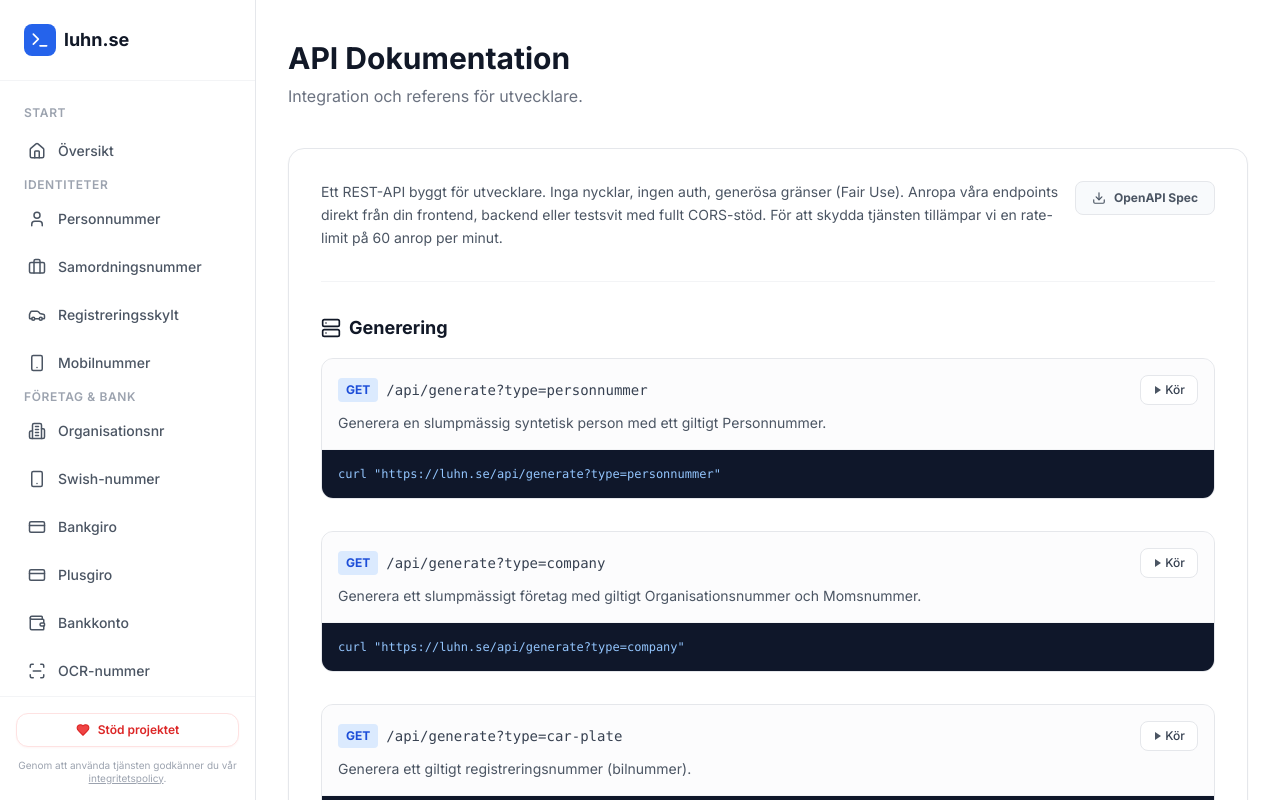
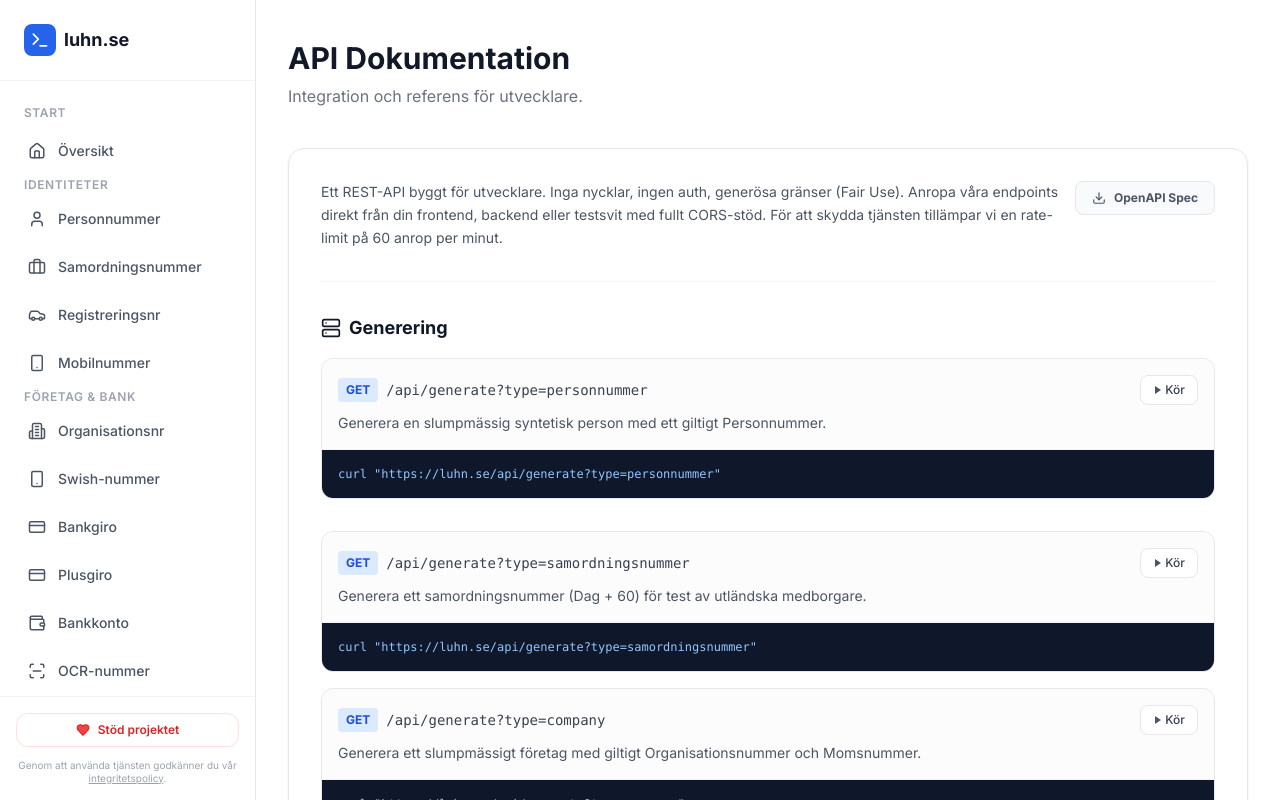
Before and after one commit to andreasgmg/luhnv2, a Next.js app: page /api-docs in a window 1280 px wide. Built offline with nearby package versions, Linux system fonts and the light colour scheme.

Commit message:
shit fuckk

```diff
--- a/src/app/api/validate/[type]/route.ts
+++ b/src/app/api/validate/[type]/route.ts
@@ -28,6 +28,7 @@ const VALIDATORS: Record<string, ValidatorFn> = {
     plusgiro: validatePlusgiro,
     pg: validatePlusgiro,
     'car-plate': validateCarPlate,
+    'license-plate': validateCarPlate,
     bilnummer: validateCarPlate,
     swish: validateSwish
 };
--- a/src/app/validator/[type]/page.tsx
+++ b/src/app/validator/[type]/page.tsx
@@ -8,7 +8,7 @@ export async function generateMetadata({ params }: { params: { type: string } })
     bankgiro: 'Validera Bankgiro',
     plusgiro: 'Validera Plusgiro',
     bankkonto: 'Validera Bankkonto',
-    adress: 'Validera Postnummer & Adress'
+    postnummer: 'Validera Postnummer & Adress'
   };
 
   return {
--- a/src/components/ApiDocs.tsx
+++ b/src/components/ApiDocs.tsx
@@ -19,14 +19,24 @@ export default function ApiDocs() {
         <h3 className="text-lg font-bold text-gray-900 mb-4 flex items-center">
             <Server size={20} className="mr-2" />Generering
         </h3>
-        <EndpointExample method="GET" url="/api/generate?type=personnummer" desc="Generera en slumpmässig syntetisk person med ett giltigt Personnummer." />
-        <EndpointExample method="GET" url="/api/generate?type=company" desc="Generera ett slumpmässigt företag med giltigt Organisationsnummer och Momsnummer." />
-        <EndpointExample method="GET" url="/api/generate?type=car-plate" desc="Generera ett giltigt registreringsnummer (bilnummer)." />
-        <EndpointExample method="GET" url="/api/generate?type=personnummer&count=5" desc="Batch-generering: Hämta 5 personnummer i en lista." />
-        <EndpointExample method="GET" url="/api/generate?type=personnummer&minYear=1990&maxYear=2000" desc="Filtrera: Hämta personnummer för personer födda mellan 1990 och 2000." />
 
-        <div className="mt-4 p-4 bg-gray-50 rounded-lg text-sm text-left">
-            <strong>Typer:</strong> <code>personnummer</code>, <code>samordningsnummer</code>, <code>company</code>, <code>bankgiro</code>, <code>bank_account</code>, <code>ocr</code>, <code>plusgiro</code>, <code>car-plate</code>, <code>swish</code>, <code>mobile</code>.
+        <div className="space-y-4">
+            <EndpointExample method="GET" url="/api/generate?type=personnummer" desc="Generera en slumpmässig syntetisk person med ett giltigt Personnummer." />
+            <EndpointExample method="GET" url="/api/generate?type=samordningsnummer" desc="Generera ett samordningsnummer (Dag + 60) för test av utländska medborgare." />
+            <EndpointExample method="GET" url="/api/generate?type=company" desc="Generera ett slumpmässigt företag med giltigt Organisationsnummer och Momsnummer." />
+            <EndpointExample method="GET" url="/api/generate?type=bankgiro" desc="Generera ett giltigt Bankgiro från testserien (998-xxxx)." />
+            <EndpointExample method="GET" url="/api/generate?type=plusgiro" desc="Generera ett giltigt Plusgiro-nummer." />
+            <EndpointExample method="GET" url="/api/generate?type=bank_account" desc="Generera ett giltigt bankkonto med clearingnummer (för slumpvald bank)." />
+            <EndpointExample method="GET" url="/api/generate?type=ocr" desc="Generera ett OCR-referensnummer med Luhn-kontroll." />
+            <EndpointExample method="GET" url="/api/generate?type=car-plate" desc="Generera ett giltigt registreringsnummer (MLB-serien)." />
+            <EndpointExample method="GET" url="/api/generate?type=swish" desc="Generera ett giltigt Swish-nummer för företag (123-serien)." />
+            <EndpointExample method="GET" url="/api/generate?type=mobile" desc="Generera ett säkert mobilnummer för test (PTS-serien)." />
+        </div>
+
+        <h4 className="text-md font-bold text-gray-900 mt-8 mb-2">Avancerad Generering</h4>
+        <div className="space-y-4">
+            <EndpointExample method="GET" url="/api/generate?type=personnummer&count=5" desc="Batch-generering: Hämta 5 personnummer i en lista." />
+            <EndpointExample method="GET" url="/api/generate?type=personnummer&minYear=1990&maxYear=2000&gender=female" desc="Filtrera: Kvinna född 1990-2000." />
         </div>
 
         <hr className="my-8 border-gray-100"/>
@@ -34,10 +44,16 @@ export default function ApiDocs() {
         <h3 className="text-lg font-bold text-gray-900 mb-4 flex items-center">
             <ShieldCheck size={20} className="mr-2" />Validering
         </h3>
-        <p className="text-sm text-gray-500 mb-4">Använd våra RESTful endpoints för att validera data.</p>
-        <EndpointExample method="GET" url="/api/validate/personnummer?id=199001011234" desc="Validera ett Personnummer (Längd, Luhn, Datum)." />
-        <EndpointExample method="GET" url="/api/validate/bank-account?clearing=8105&account=123456789" desc="Validera ett Bankkonto (Clearing + Kontonummer)." />
-        <EndpointExample method="GET" url="/api/validate/car-plate?id=ABC123" desc="Validera ett Registreringsnummer (Gammalt eller nytt format)." />
+        <p className="text-sm text-gray-500 mb-4">Använd våra RESTful endpoints för att validera data och få detaljerad info.</p>
+
+        <div className="space-y-4">
+            <EndpointExample method="GET" url="/api/validate/personnummer?id=199001011234" desc="Validera ett Personnummer (Längd, Luhn, Datum)." />
+            <EndpointExample method="GET" url="/api/validate/organisation?id=556000-4615" desc="Validera ett Organisationsnummer." />
+            <EndpointExample method="GET" url="/api/validate/bank-account?clearing=8105&account=123456789" desc="Validera ett Bankkonto mot bankens regler." />
+            <EndpointExample method="GET" url="/api/validate/postnummer?zip=11122&city=Stockholm" desc="Validera att ett postnummer finns och (valfritt) matchar en ort." />
+            <EndpointExample method="GET" url="/api/validate/car-plate?id=MLB123" desc="Validera ett Registreringsnummer." />
+            <EndpointExample method="GET" url="/api/validate/swish?id=1231234567" desc="Validera ett Swish-nummer." />
+        </div>
       </div>
     </div>
   );
--- a/src/components/Generator.tsx
+++ b/src/components/Generator.tsx
@@ -1,9 +1,9 @@
 'use client';
-import React, { useState } from 'react';
+import React, { useState, useEffect, useCallback, useRef } from 'react';
 import useSWR from 'swr';
 import { motion, AnimatePresence } from 'framer-motion';
 import { Toaster, toast } from 'sonner';
-import { Identity, Person, Company, BankAccount, Bankgiro, Plusgiro, OCR, CarPlate, SwishNumber, MobileNumber } from '../lib/data-provider';
+import { Identity, Person, Company, BankAccount, Bankgiro, Plusgiro, OCR, LicensePlate, SwishNumber, MobileNumber } from '../lib/data-provider';
 import CodeBlock from './ui/CodeBlock';
 import DotGridBackground from './ui/DotGridBackground';
 import { Download, FileJson, FileSpreadsheet, FileCode, Filter, X } from 'lucide-react';
@@ -12,9 +12,14 @@ interface GeneratorProps {
   type: string;
 }
 
+// Fetcher function for SWR with better error handling
 const fetcher = async (url: string) => {
   const res = await fetch(url);
-  if (!res.ok) throw new Error('Kunde inte hämta data');
+  if (!res.ok) {
+    const errorData = await res.json().catch(() => ({}));
+    // Throw an error with the server message if available
+    throw new Error(errorData.error || errorData.message || 'Kunde inte hämta data');
+  }
   return res.json();
 };
 
@@ -44,8 +49,8 @@ export default function Generator({ type }: GeneratorProps) {
         if (gender !== 'any') params.set('gender', gender);
 
         const currentYear = new Date().getFullYear();
-        if (minAge) params.set('maxYear', (currentYear - parseInt(minAge)).toString()); // Min ålder = Max födelseår
-        if (maxAge) params.set('minYear', (currentYear - parseInt(maxAge)).toString()); // Max ålder = Min födelseår
+        if (minAge) params.set('maxYear', (currentYear - parseInt(minAge)).toString());
+        if (maxAge) params.set('minYear', (currentYear - parseInt(maxAge)).toString());
     }
 
     return params.toString();
@@ -58,7 +63,10 @@ export default function Generator({ type }: GeneratorProps) {
       revalidateOnFocus: false,
       revalidateOnReconnect: false,
       shouldRetryOnError: false,
-      onError: () => toast.error("Kunde inte generera data")
+      onError: (err) => {
+          // Show the actual error message from the server (e.g. "Too many requests")
+          toast.error(err.message || "Kunde inte generera data");
+      }
     }
   );
 
@@ -97,7 +105,7 @@ export default function Generator({ type }: GeneratorProps) {
       case 'plusgiro': return 'Generera giltiga svenska plusgironummer för test av äldre betalsystem.';
       case 'bank_account': return 'Generera kontonummer som passerar bankernas validering. Vi stöder korrekta clearing-serier för SEB, Swedbank, Nordea, Handelsbanken m.fl.';
       case 'ocr': return 'Testa OCR-validering i dina betalflöden. Vi skapar giltiga referensnummer med Luhn-kontroll och valfri längdcheck (hård/mjuk kontroll).';
-      case 'car-plate': return 'Generera giltiga svenska registreringsnummer enligt Transportstyrelsens format (både gamla och nya). Exkluderar förbjudna kombinationer.';
+      case 'car-plate': return 'Generera giltiga svenska registreringsnummer (MLB-serien) för säker testning. Stödjer både gammalt (123) och nytt (12D) format.';
       case 'swish': return 'Testa betalflöden med giltiga 123-nummer för företag och föreningar.';
       case 'mobile': return 'Generera säkra mobilnummer från PTS reserverade testserie (070-174xxxx).';
       default: return 'Generera giltig, verifierbar testdata för svenska system.';
@@ -272,7 +280,7 @@ export default function Generator({ type }: GeneratorProps) {
                         </div>
                         ) : type === 'car-plate' ? (
                         <div className="grid gap-6 md:grid-cols-2">
-                            <div className="space-y-6"><CodeBlock label="Registreringsnummer" value={(data as CarPlate)?.plate} /></div>
+                            <div className="space-y-6"><CodeBlock label="Registreringsnummer" value={(data as LicensePlate)?.plate} /></div>
                         </div>
                         ) : type === 'swish' ? (
                         <div className="grid gap-6 md:grid-cols-2">
@@ -302,7 +310,7 @@ export default function Generator({ type }: GeneratorProps) {
                     </div>
                     <div className="p-6 overflow-x-auto">
                         <pre className="font-mono text-sm text-slate-300 leading-relaxed">
-                            {data ? JSON.stringify(data, null, 2) : error ? 'Error fetching data' : 'Loading...'}
+                            {data ? JSON.stringify(data, null, 2) : error ? error.message : 'Loading...'}
                         </pre>
                     </div>
                 </div>
--- a/src/components/Navigation.tsx
+++ b/src/components/Navigation.tsx
@@ -21,7 +21,7 @@ const NAV_ITEMS: NavGroup[] = [
   { group: 'Identiteter', items: [
     { href: '/personnummer', id: 'personnummer', label: 'Personnummer', icon: User },
     { href: '/samordningsnummer', id: 'samordningsnummer', label: 'Samordningsnummer', icon: Briefcase },
-    { href: '/car-plate', id: 'car-plate', label: 'Registreringsskylt', icon: Car },
+    { href: '/license-plate', id: 'license-plate', label: 'Registreringsnr', icon: Car },
     { href: '/mobile', id: 'mobile', label: 'Mobilnummer', icon: Smartphone }
   ]},
   { group: 'Företag & Bank', items: [
--- a/src/components/Validator.tsx
+++ b/src/components/Validator.tsx
@@ -20,12 +20,12 @@ const VALIDATOR_TABS = [
   { id: 'ssn', label: 'Personnummer', href: '/validator/personnummer' },
   { id: 'org', label: 'Organisation', href: '/validator/organisation' },
   { id: 'vat', label: 'Moms (VAT)', href: '/validator/moms' },
-  { id: 'zip', label: 'Adress', href: '/validator/adress' },
+  { id: 'zip', label: 'Postnummer', href: '/validator/postnummer' },
   { id: 'swish', label: 'Swish', href: '/validator/swish' },
   { id: 'bg', label: 'Bankgiro', href: '/validator/bankgiro' },
   { id: 'pg', label: 'Plusgiro', href: '/validator/plusgiro' },
   { id: 'account', label: 'Bankkonto', href: '/validator/bankkonto' },
-  { id: 'car-plate', label: 'Bilnummer', href: '/validator/car-plate' }
+  { id: 'license-plate', label: 'Registreringsnr', href: '/validator/license-plate' }
 ];
 
 export default function Validator() {
@@ -63,7 +63,7 @@ export default function Validator() {
             else if (activeType === 'bg') res = validateBankgiro(debouncedInput);
             else if (activeType === 'pg') res = validatePlusgiro(debouncedInput);
             else if (activeType === 'account') res = validateBankAccount(debouncedInput, debouncedInput2);
-            else if (activeType === 'car-plate') res = validateCarPlate(debouncedInput);
+            else if (activeType === 'license-plate') res = validateCarPlate(debouncedInput);
             else if (activeType === 'swish') res = validateSwish(debouncedInput);
         } catch (e) {
             res = { valid: false, error: 'Valideringsfel' };
@@ -74,6 +74,23 @@ export default function Validator() {
     };
     performVal();
   }, [activeType, debouncedInput, debouncedInput2]);
+
+  const getLabels = (type: string) => {
+      switch(type) {
+          case 'ssn': return { label: 'Personnummer', placeholder: 'ÅÅMMDD-XXXX' };
+          case 'org': return { label: 'Organisationsnummer', placeholder: '556XXX-XXXX' };
+          case 'vat': return { label: 'Momsnummer', placeholder: 'SE556XXXXXXXX01' };
+          case 'zip': return { label: 'Postnummer', placeholder: '111 22' };
+          case 'swish': return { label: 'Swish-nummer', placeholder: '123 XXX XXXX' };
+          case 'bg': return { label: 'Bankgiro', placeholder: '5XXX-XXXX' };
+          case 'pg': return { label: 'Plusgiro', placeholder: '28 65 43-4' };
+          case 'license-plate': return { label: 'Registreringsnummer', placeholder: 'ABC 123' };
+          case 'account': return { label: 'Kontonummer', placeholder: '' };
+          default: return { label: 'Nummer', placeholder: 'Nummer' };
+      }
+  };
+
+  const { label, placeholder } = getLabels(activeType);
 
   return (
     <div className="bg-white border border-gray-200 rounded-2xl shadow-sm overflow-hidden text-left">
@@ -95,15 +112,17 @@ export default function Validator() {
                     </div>
                 ) : (
                     <div className="text-left">
-                        <label className="block text-xs font-semibold text-gray-500 uppercase tracking-wider mb-2">{activeType === 'zip' ? 'Postnummer' : activeType === 'car-plate' ? 'Registreringsnummer' : 'Swish-nummer'}</label>
-                        <input type="text" value={valInput} onChange={(e) => setValInput(e.target.value)} placeholder={activeType === 'ssn' ? "ÅÅMMDD-XXXX" : activeType === 'zip' ? "111 22" : activeType === 'swish' ? "123 XXX XXXX" : "Nummer"} className="w-full text-xl font-mono p-4 border border-gray-200 rounded-xl focus:ring-2 focus:ring-blue-500 outline-none transition-all" />
+                        <label className="block text-xs font-semibold text-gray-500 uppercase tracking-wider mb-2">{label}</label>
+                        <input type="text" value={valInput} onChange={(e) => setValInput(e.target.value)} placeholder={placeholder} className="w-full text-xl font-mono p-4 border border-gray-200 rounded-xl focus:ring-2 focus:ring-blue-500 outline-none transition-all" />
                     </div>
                 )}
                 <div className={`p-4 rounded-xl border flex items-center space-x-4 transition-colors ${loading ? 'bg-gray-50 border-gray-200 text-gray-500' : valResult?.valid ? 'bg-green-50 border-green-200 text-green-800' : !valInput && activeType !== 'account' ? 'bg-gray-50 border-gray-200 text-gray-500' : (!valInput || !valInput2) && activeType === 'account' ? 'bg-gray-50 border-gray-200 text-gray-500' : 'bg-red-50 border-red-200 text-red-800'}`}>
                     {loading ? <Loader2 size={20} className="animate-spin" /> : valResult?.valid ? <Check size={20} /> : <ShieldCheck size={20} />}
-                    <span className="font-medium text-base">{loading ? 'Validerar...' : !valResult && !valInput ? 'Ange ett nummer' : valResult?.valid ? 'Giltigt' : 'Ogiltigt'}</span>
+                    <span className="font-medium text-base">{loading ? 'Validerar...' : !valResult && !valInput ? `Ange ett ${label.toLowerCase()} för att validera` : valResult?.valid ? 'Giltigt' : 'Ogiltigt'}</span>
                     {valResult?.error && <span className="text-xs opacity-80">({valResult.error})</span>}
                     {valResult?.bankName && <span className="ml-auto font-bold bg-white/50 px-3 py-1 rounded-md text-xs border border-green-100">{valResult.bankName}</span>}
+                    {valResult?.city && <span className="ml-auto font-bold bg-white/50 px-3 py-1 rounded-md text-xs border border-green-100">{valResult.city}</span>}
+                    {valResult?.format && <span className="ml-auto font-bold bg-white/50 px-3 py-1 rounded-md text-xs border border-green-100">{valResult.format === 'old' ? 'Gammalt format (123)' : 'Nytt format (12D)'}</span>}
                 </div>
             </div>
         </div>
```
Also changed, not shown: src/lib/data-provider.ts (+14 -14 lines), src/lib/generators.ts (+22 -7 lines), src/app/license-plate/page.tsx (renamed from src/app/car-plate/page.tsx), src/app/validator/license-plate/page.tsx (renamed from src/app/validator/car-plate/page.tsx).
